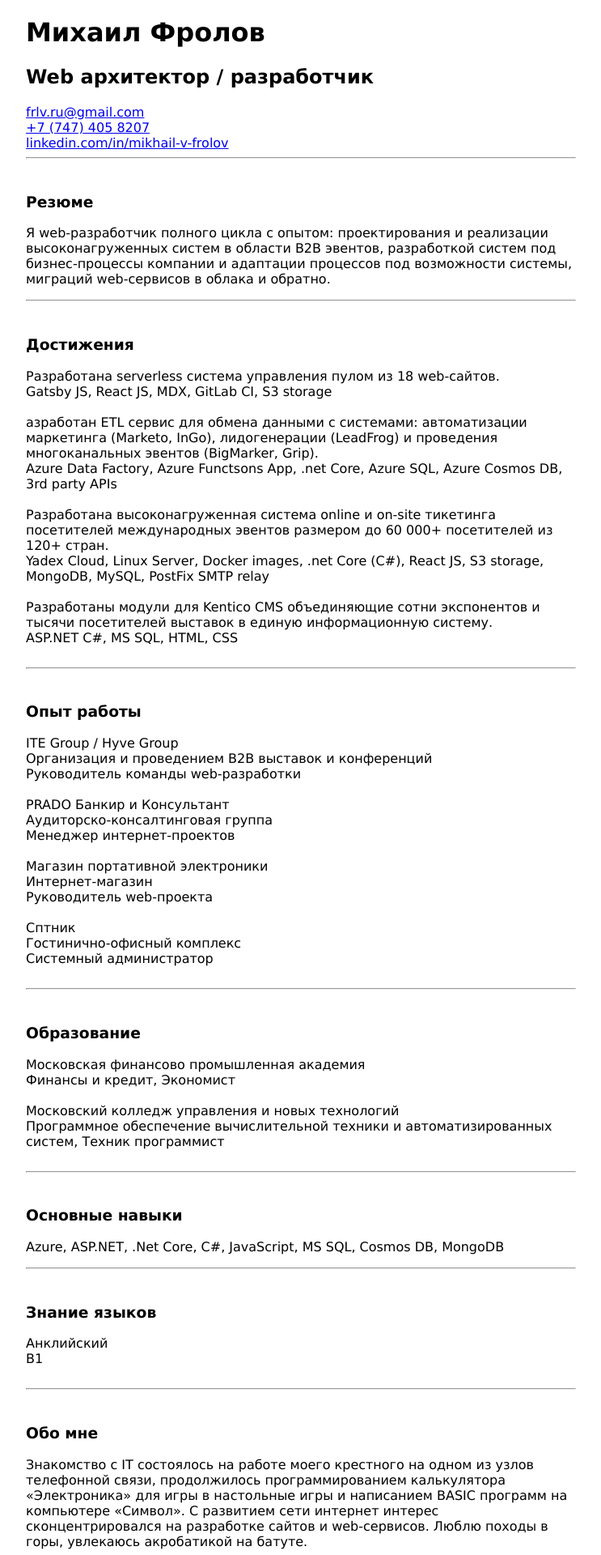
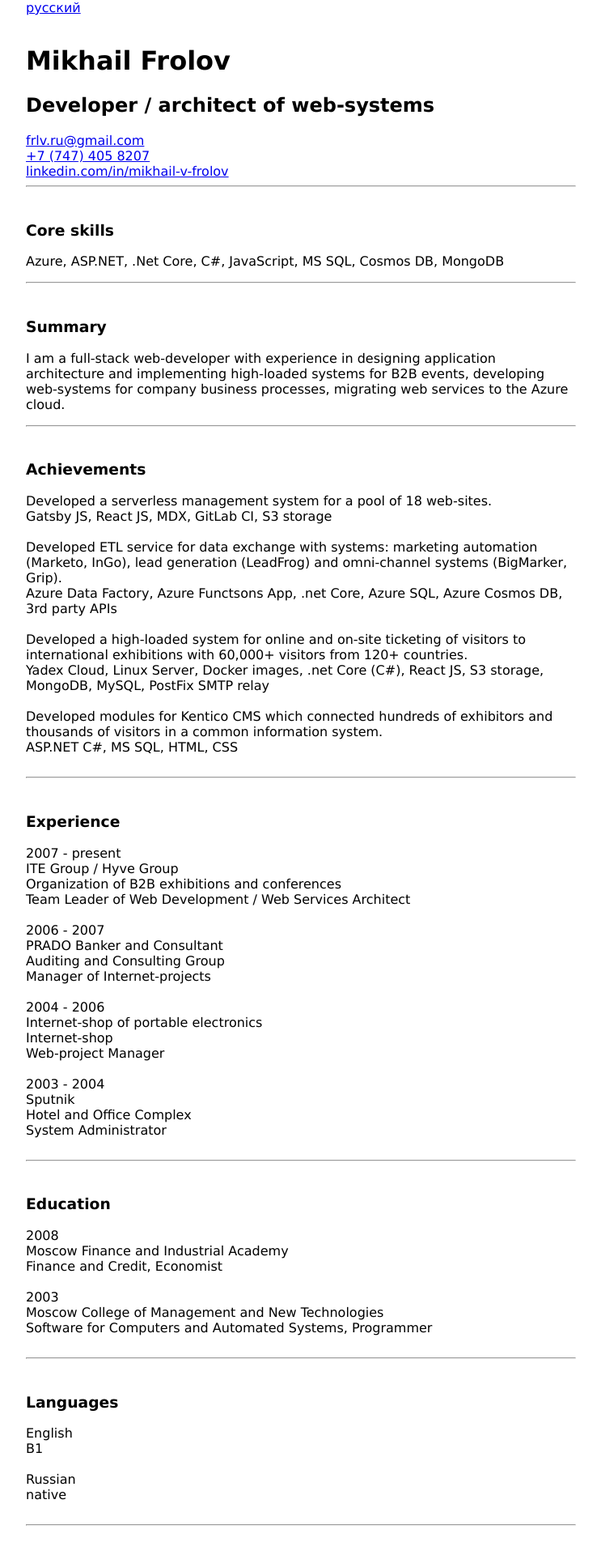
Before and after one commit to MiguelFrolov/frlv.ru, a React (Create React App) app: page / in a window 1280 px wide. Shown: the top 1920 px of the page at 81% size, without its empty margins (268-1011 px from the left). Built offline with nearby package versions, Linux system fonts and the light colour scheme.

Commit message:
Add eng verion

```diff
--- a/package.json
+++ b/package.json
@@ -41,6 +41,7 @@
   },
   "devDependencies": {
     "gh-pages": "^4.0.0",
+    "react-router-dom": "^6.4.2",
     "webpack": "^5.74.0"
   }
 }
--- a/src/App.js
+++ b/src/App.js
@@ -1,12 +1,22 @@
 import React from 'react';
+import { BrowserRouter, Routes, Route } from 'react-router-dom';
 import './App.css';
 import Grid from './components/Grid';
-import { content } from "./data/Content"
+import { contentRu } from "./data/Content"
+import { contentEn } from "./data/en/Content"
 
 function App() {
   return (
+
     <div className="container">
-      <Grid contentArr={content} />
+      <BrowserRouter>
+        <Routes>
+          <Route path="/" element={<><a className='lang' href="/ru">русский</a><Grid contentArr={contentEn} /></>} />
+          <Route path="/ru" element={<><a className='lang' href="/">English</a><Grid contentArr={contentRu} /></>} />
+          <Route path="*" element={<><a className='lang' href="/">home page</a><h1>route not found</h1></>} status={404} />
+        </Routes>
+      </BrowserRouter>
+
     </div>
   );
 }
--- a/src/data/Content.js
+++ b/src/data/Content.js
@@ -1,14 +1,18 @@
-export const content = [
+export const contentRu = [
     {
         name: "Михаил Фролов",
-        position: "Web архитектор / разработчик ",
+        position: "Разработчик / архитектор web-систем",
         email: "frlv.ru@gmail.com",
         phone: "+7 (747) 405 8207",
         linkedin: "https://www.linkedin.com/in/mikhail-v-frolov",
     },
     {
+        title: "Основные навыки ",
+        skills: ["Azure", "ASP.NET", ".Net Core", "C#", "JavaScript", "MS SQL", "Cosmos DB", "MongoDB"],
+    },
+    {
         title: "Резюме",
-        description: "Я web-разработчик полного цикла с опытом: проектирования и реализации высоконагруженных систем в области B2B эвентов, разработкой систем под бизнес-процессы компании и адаптации процессов под возможности системы, миграций web-сервисов в облака и обратно.",
+        description: "Я web-разработчик полного цикла с опытом: проектирования и реализации высоконагруженных систем в области B2B эвентов, разработки систем под бизнес-процессы компании и адаптации процессов под возможности системы, миграции web-сервисов в облака и обратно.",
     },
     {
         title: "Достижения",
@@ -18,7 +22,7 @@ export const content = [
                 stack: ["Gatsby JS", "React JS", "MDX", "GitLab CI", "S3 storage" ],
             },
             {
-                achievement: "азработан ETL сервис для обмена данными с системами: автоматизации маркетинга (Marketo, InGo), лидогенерации (LeadFrog) и проведения многоканальных эвентов (BigMarker, Grip).",
+                achievement: "Разработан ETL сервис для обмена данными с системами: автоматизации маркетинга (Marketo, InGo), лидогенерации (LeadFrog) и проведения многоканальных эвентов (BigMarker, Grip).",
                 stack: ["Azure Data Factory", "Azure Functsons App", ".net Core", "Azure SQL", "Azure Cosmos DB", "3rd party APIs" ],
             },
             {
@@ -70,15 +74,15 @@ export const content = [
         ],
     },
     {
-        title: "Основные навыки ",
-        skills: ["Azure", "ASP.NET", ".Net Core", "C#", "JavaScript", "MS SQL", "Cosmos DB", "MongoDB"],
-    },
-    {
         title: "Знание языков",
         languages: [
             {
                 language: "Анклийский",
                 lavel: "B1",
+            },
+            {
+                language: "Русский",
+                lavel: "родной",
             },
         ]
     },
--- /dev/null
+++ b/src/data/en/Content.js
@@ -0,0 +1,99 @@
+export const contentEn = [
+    {
+        name: "Mikhail Frolov",
+        position: "Developer / architect of web-systems",
+        email: "frlv.ru@gmail.com",
+        phone: "+7 (747) 405 8207",
+        linkedin: "https://www.linkedin.com/in/mikhail-v-frolov",
+    },
+    {
+        title: "Core skills",
+        skills: ["Azure", "ASP.NET", ".Net Core", "C#", "JavaScript", "MS SQL", "Cosmos DB", "MongoDB"],
+    },
+    {
+        title: "Summary",
+        description: "I am a full-stack web-developer with experience in designing application architecture and implementing high-loaded systems for B2B events, developing web-systems for company business processes, migrating web services to the Azure cloud. ",
+    },
+    {
+        title: "Achievements",
+        achievements: [
+            {
+                achievement: "Developed a serverless management system for a pool of 18 web-sites.",
+                stack: ["Gatsby JS", "React JS", "MDX", "GitLab CI", "S3 storage" ],
+            },
+            {
+                achievement: "Developed ETL service for data exchange with systems: marketing automation (Marketo, InGo), lead generation (LeadFrog) and omni-channel systems (BigMarker, Grip).",
+                stack: ["Azure Data Factory", "Azure Functsons App", ".net Core", "Azure SQL", "Azure Cosmos DB", "3rd party APIs" ],
+            },
+            {
+                achievement: "Developed a high-loaded system for online and on-site ticketing of visitors to international exhibitions with 60,000+ visitors from 120+ countries.",
+                stack: ["Yadex Cloud", "Linux Server", "Docker images", ".net Core (C#)", "React JS", "S3 storage", "MongoDB", "MySQL", "PostFix SMTP relay" ],
+            },
+            {
+                achievement: "Developed modules for Kentico CMS which connected hundreds of exhibitors and thousands of visitors in a common information system.",
+                stack: ["ASP.NET C#", "MS SQL", "HTML", "CSS" ],
+            },
+        ],
+    },
+    {
+        title: "Experience",
+        experience: [
+            {
+                period: "2007 - present",
+                company: "ITE Group / Hyve Group",
+                industry: "Organization of B2B exhibitions and conferences",
+                position: "Team Leader of Web Development / Web Services Architect",
+            },
+            {
+                period: "2006 - 2007",
+                company: "PRADO Banker and Consultant",
+                industry: "Auditing and Consulting Group",
+                position: "Manager of Internet-projects",
+            },
+            {
+                period: "2004 - 2006",
+                company: "Internet-shop of portable electronics",
+                industry: "Internet-shop",
+                position: "Web-project Manager",
+            },
+            {
+                period: "2003 - 2004",
+                company: "Sputnik",
+                industry: "Hotel and Office Complex",
+                position: "System Administrator",
+            },
+        ],
+    },
+    {
+        title: "Education",
+        education: [
+            {
+                year: "2008",
+                institution: "Moscow Finance and Industrial Academy",
+                speciality: "Finance and Credit, Economist",
+            },
+            {
+                year: "2003",
+                institution: " Moscow College of Management and New Technologies",
+                speciality: "Software for Computers and Automated Systems, Programmer",
+            },
+        ],
+    },
+    {
+        title: "Languages",
+        languages: [
+            {
+                language: "English",
+                lavel: "B1",
+            },
+            {
+                language: "Russian",
+                lavel: "native",
+            },
+        ]
+    },
+    {
+        title: "About me",
+        description: "Godfather introduced me to IT, we wrote algorithms for board games on a programmable calculator \"Electronica\", then I coded BASIC programs on a computer \"Spectrum\". With the development of the Internet, my interest was focused on developing websites and web services. I like hiking in the mountains and acrobatics on a trampoline.",
+    },
+];
```
Also changed, not shown: 1 other file (tests, documents, lock files or other folders).
